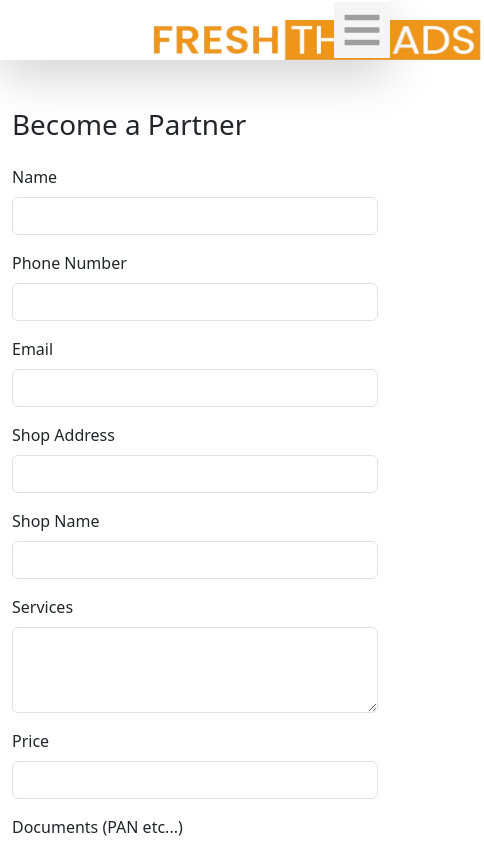
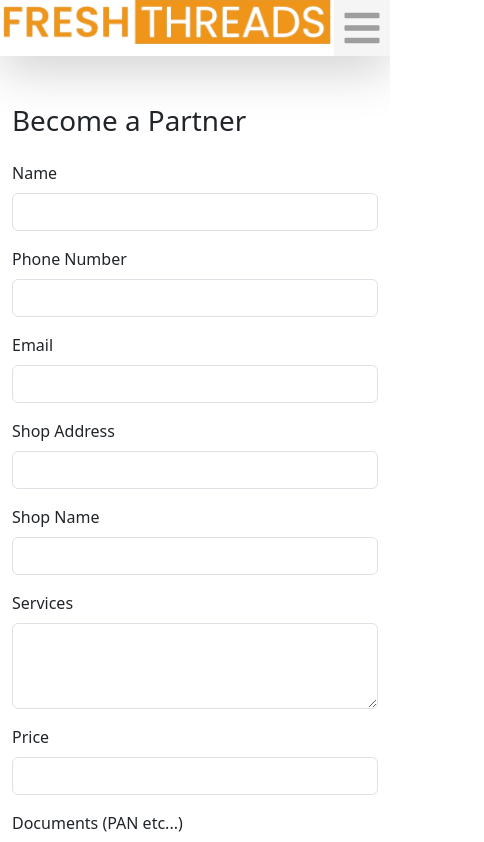
Before and after one commit to PratyushMahajan/LaundryProject, a React (Vite) app: page /partner in a window 390 px wide. Shown: the top 842 px of the page, 484 px wide, since content can reach past the window. Built offline with nearby package versions, Linux system fonts and the light colour scheme.

Commit message:
responsiveness done

```diff
--- a/src/Components/Commonfile/NavBar1.jsx
+++ b/src/Components/Commonfile/NavBar1.jsx
@@ -23,7 +23,7 @@ const NavBar1 = () => {
 
       <div className="text-white text-lg font-bold"> <div className="sm:w-[50%] sm:h-[20%]">
         <Link to={'/'}>
-        <img src={logo} alt="FreshThreads" style={{ width: "450px", height: "40px", marginTop: "20px", marginLeft:"150px" }} />
+        <img src={logo} alt="FreshThreads"   className="lg:mt-5 lg:ml-[150px] lg:w-[450px] lg:h-[40px]" />
         </Link>
       </div>
     </div>
```
